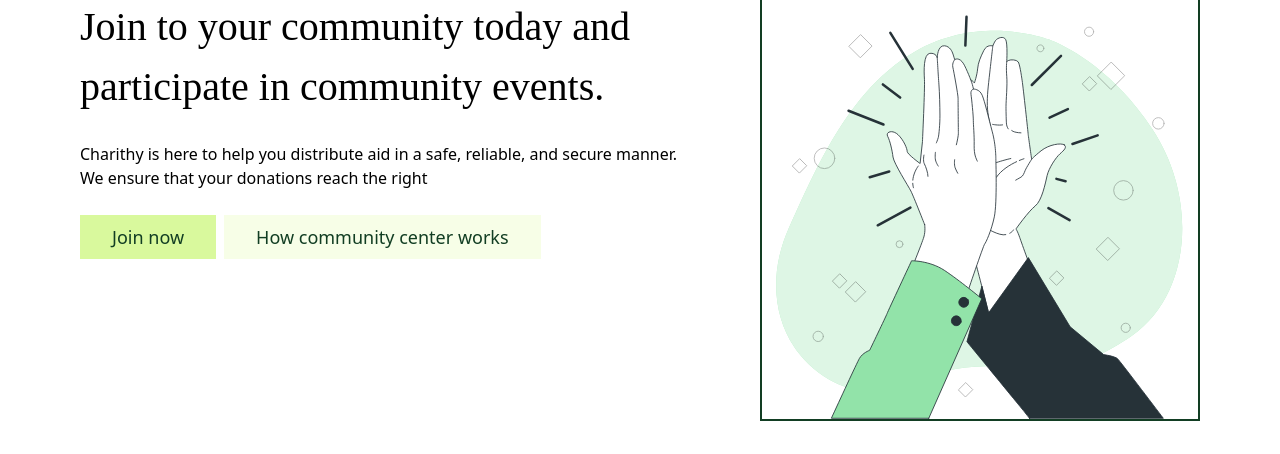
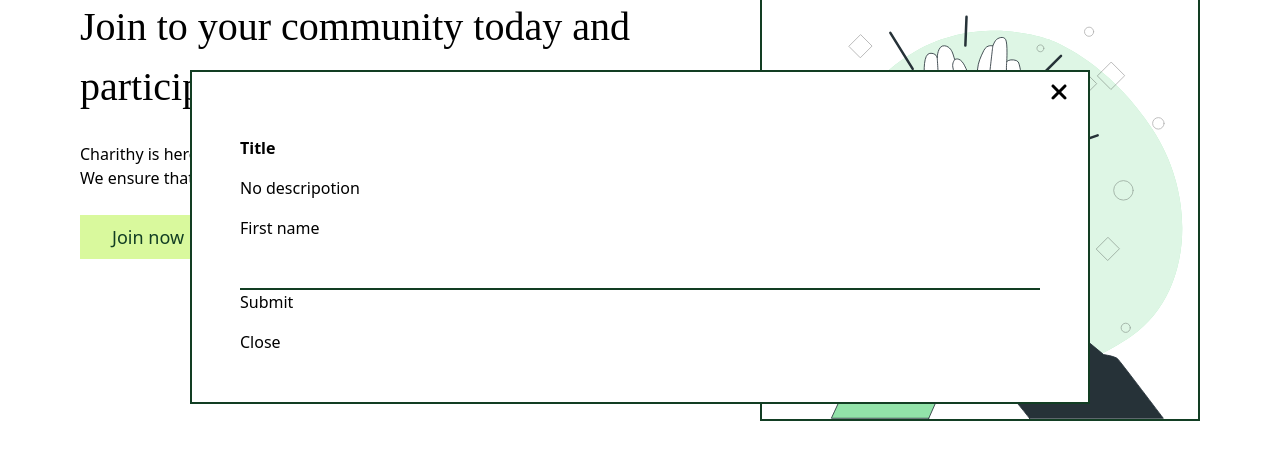
Before and after one commit to iits-reza/community-frontend, a React (Vite) app: page / in a window 1280 px wide. Shown: the part 163-617 px from the top of the page. Built offline with nearby package versions, Linux system fonts and the light colour scheme; no server answers; a web font is replaced by a local one.

Commit message:
join modal

```diff
--- a/src/components/home/home.tsx
+++ b/src/components/home/home.tsx
@@ -1,13 +1,11 @@
 import { Button } from "../button";
 import heroImageHome from "../../images/heroHomePage.svg";
 import { useTranslation } from "react-i18next";
-// import InputWithLabel from "../InputWithLabel/InputWithLabel";
-import React, { useState } from "react";
-import { Link, useNavigate } from "react-router-dom";
+import { useState } from "react";
+import { useNavigate } from "react-router-dom";
 import { Header } from "../header/header";
 import { FontAwesomeIcon } from "@fortawesome/react-fontawesome";
 import translateIcon from "../../images/language.svg";
-import communityLogo from "../../../public/vite.svg";
 import i18next from "i18next";
 import cookies from "js-cookie";
 import {
@@ -33,24 +31,12 @@ const HomeComponent = () => {
   const [isMenuOpen, setIsMenuOpen] = useState(false);
 
   const currentLanguageCode = cookies.get("i18next") || "en";
-  const [isVisible, setIsVisible] = useState(false);
-  const currentLanguage = languages.find((l) => l.code === currentLanguageCode);
+  // const [isVisible, setIsVisible] = useState(false);
+  // const currentLanguage = languages.find((l) => l.code === currentLanguageCode);
   const { t } = useTranslation();
 
   const navigate = useNavigate();
-  const [formValues, setFormValues] = React.useState({
-    fullName: "",
-    email: "",
-    phone: "",
-    // Add more fields as needed
-  });
 
-  const handleChange = (name: string, value: string) => {
-    setFormValues((prevValues) => ({
-      ...prevValues,
-      [name]: value,
-    }));
-  };
   const goToABout = () => {
     navigate("/about-community");
   };
--- /dev/null
+++ b/src/components/joinModal/joinModal.tsx
@@ -0,0 +1,79 @@
+import { faClose } from "@fortawesome/free-solid-svg-icons";
+import { FontAwesomeIcon } from "@fortawesome/react-fontawesome";
+import {
+  Description,
+  Dialog,
+  DialogPanel,
+  DialogTitle,
+} from "@headlessui/react";
+import InputWithLabel from "../InputWithLabel/InputWithLabel";
+import React, { ChangeEvent } from "react";
+
+type Props = {
+  onCloseModal: () => void;
+  title: string;
+  description: string;
+};
+
+export const JoinModal = ({ description, onCloseModal, title }: Props) => {
+  const [formValues, setFormValues] = React.useState({
+    firstName: "",
+    lastName: "",
+    email: "",
+    phone: "",
+    // Add more fields as needed
+  });
+  //   const handleChange = (e: ChangeEvent<HTMLInputElement>) => {
+  //     const { name, value } = e.target;
+  //     setFromData({
+  //       ...formData,
+  //       [name]: value,
+  //     });
+  //   };
+
+  const handleChange = (e: ChangeEvent<HTMLInputElement>) => {
+    const { name, value } = e.target;
+    setFormValues({
+      ...formValues,
+      [name]: value,
+    });
+  };
+  return (
+    <>
+      {/* <button onClick={() => setIsOpen(true)}>Open dialog</button> */}
+      <Dialog
+        open={true}
+        onClose={() => console.log("closed")}
+        className="relative z-50 "
+      >
+        <div className="fixed inset-0 flex  items-center justify-center p-4 ">
+          <DialogPanel className="relative space-y-4 bg-white p-12 border-[2px] border-primary w-[900px]">
+            <FontAwesomeIcon
+              icon={faClose}
+              onClick={onCloseModal}
+              size="xl"
+              className="absolute top-2 right-5 cursor-pointer hover:opacity-45"
+            />
+            <DialogTitle className="font-bold">{title}</DialogTitle>
+            <Description>{description}</Description>
+            <div>
+              <form>
+                <InputWithLabel
+                  inputName=""
+                  label="First name"
+                  placeholder="First name"
+                  value={formValues.firstName}
+                  onChange={() => handleChange}
+                />
+                <button type="submit">Submit</button>
+              </form>
+            </div>
+            <div className="flex gap-4">
+              <button onClick={onCloseModal}>Close</button>
+            </div>
+          </DialogPanel>
+        </div>
+      </Dialog>
+    </>
+  );
+};
--- a/src/routes/home/index.tsx
+++ b/src/routes/home/index.tsx
@@ -4,10 +4,16 @@ import Programs from "../../components/programs/programs";
 import Donations from "../../components/donations/donations";
 import Faq from "../../components/faq/faq";
 import HomeComponent from "../../components/home/home";
+import { JoinModal } from "../../components/joinModal/joinModal";
 
 export const Home = () => {
   return (
     <div className="">
+      <JoinModal
+        description="No descripotion"
+        onCloseModal={() => console.log("closed")}
+        title="Title"
+      />
       <HomeComponent />
       <About />
       {/* <Donations /> */}
```
